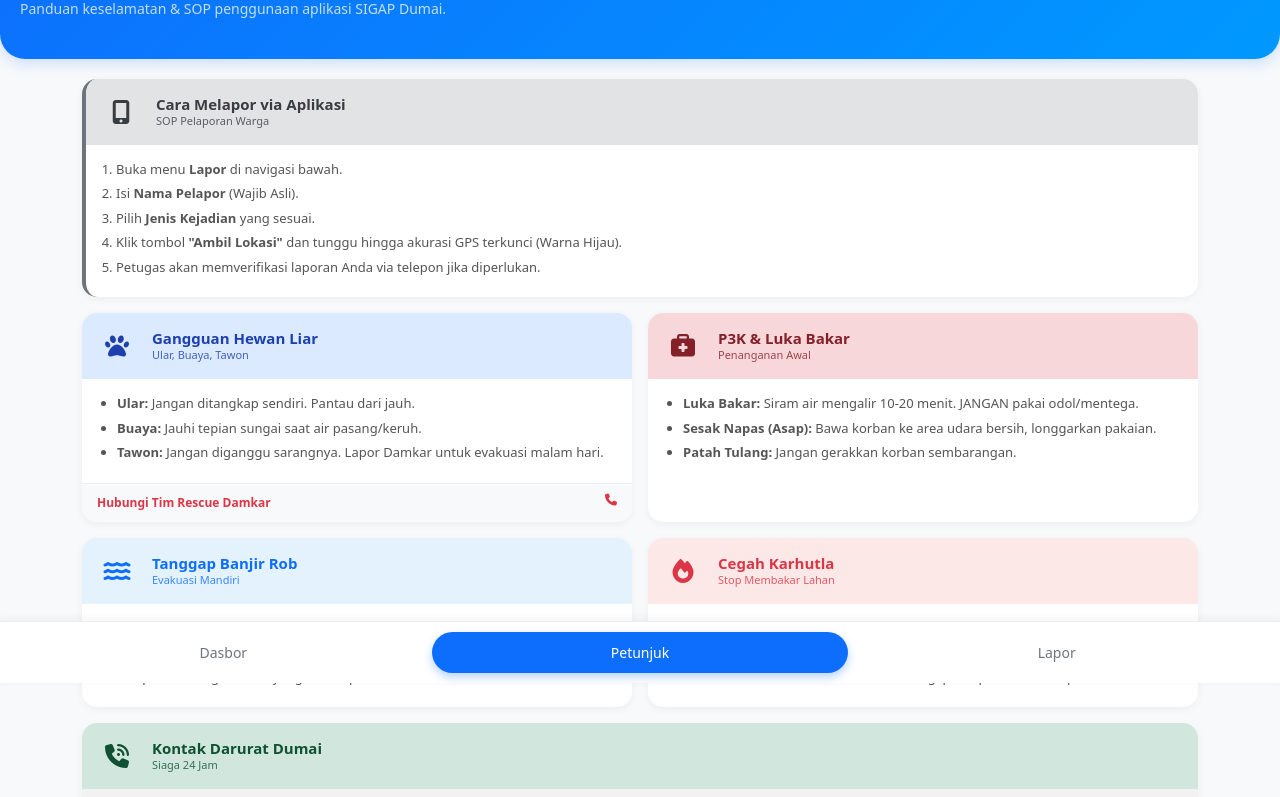
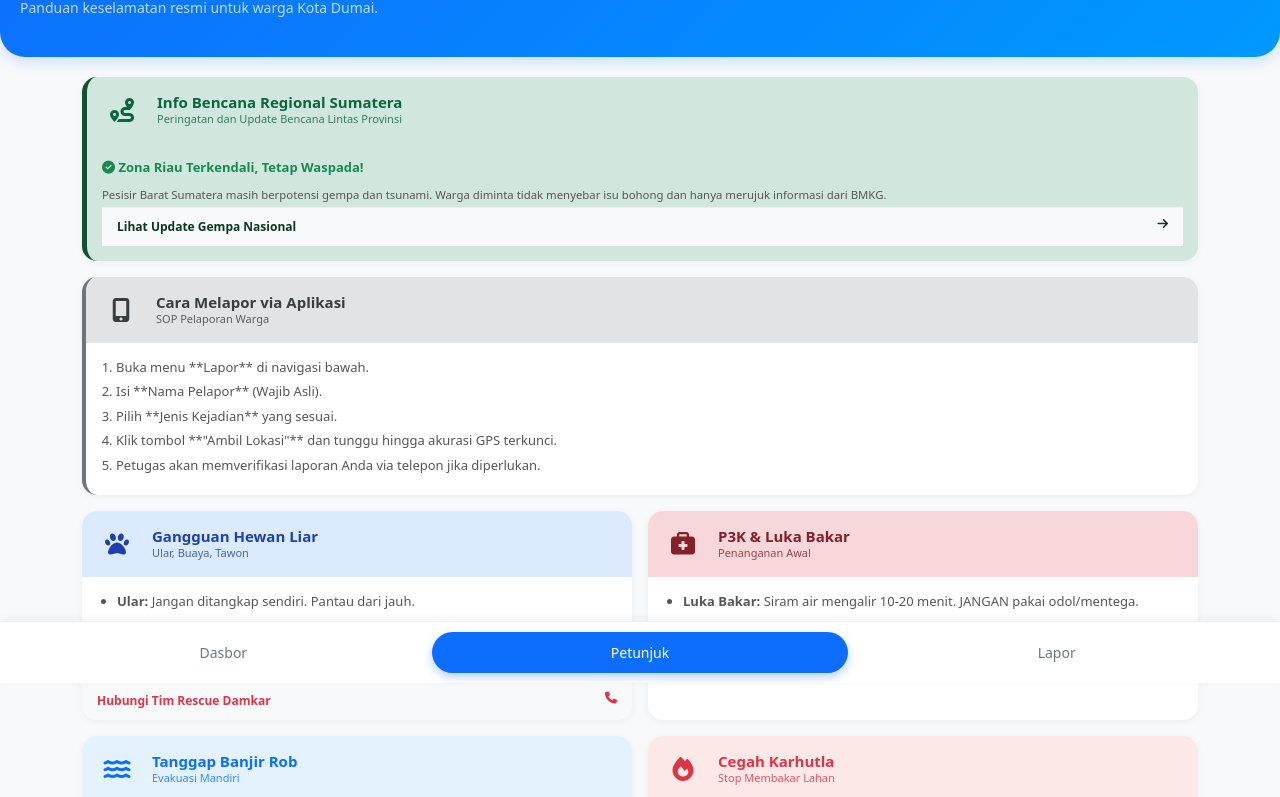
Before and after one commit to sigap-dumai/sigap-dumai.github.io, a plain HTML site: page panduan.html in a window 1280 px wide. Shown: the part 117-914 px from the top of the page. Drawn offline with nearby package versions, Linux system fonts and the light colour scheme.

Commit message:
Update panduan.html

```diff
--- a/panduan.html
+++ b/panduan.html
@@ -5,11 +5,14 @@
     <meta charset="UTF-8">
     <meta name="viewport" content="width=device-width, initial-scale=1.0, maximum-scale=1.0, user-scalable=no">
     <title>Petunjuk & SOP - SIGAP Dumai</title>
+    <link rel="icon" type="image/png" href="assets/img/sigap_dumai.png">
+
     <link rel="stylesheet" href="assets/css/main.css">
     <link href="https://cdn.jsdelivr.net/npm/bootstrap@5.3.0/dist/css/bootstrap.min.css" rel="stylesheet">
     <link rel="stylesheet" href="https://cdnjs.cloudflare.com/ajax/libs/font-awesome/6.4.0/css/all.min.css">
 
     <style>
+        /* CSS LAMA */
         .hero-section {
             background: linear-gradient(135deg, #0d6efd 0%, #0099ff 100%);
             color: white; padding: 30px 20px 40px;
@@ -27,10 +30,11 @@
         .header-banjir { background-color: #e3f2fd; color: #0d6efd; }
         .header-karhutla { background-color: #fde8e8; color: #dc3545; }
         .header-gempa { background-color: #fff3cd; color: #856404; }
-        .header-hewan { background-color: #dbeafe; color: #1e40af; } /* Baru: Hewan */
-        .header-app { background-color: #e2e3e5; color: #383d41; }   /* Baru: App */
-        .header-p3k { background-color: #f8d7da; color: #842029; }   /* Baru: Medis */
+        .header-hewan { background-color: #dbeafe; color: #1e40af; }
+        .header-app { background-color: #e2e3e5; color: #383d41; }
+        .header-p3k { background-color: #f8d7da; color: #842029; }
         .header-kontak { background-color: #d1e7dd; color: #0f5132; }
+        .header-regional { background-color: #d1e7dd; color: #0a6640; border-left: 5px solid #0f5132; }
 
         .info-icon { font-size: 24px; width: 40px; text-align: center; }
         .info-title { font-weight: bold; font-size: 15px; margin: 0; }
@@ -48,16 +52,35 @@
 
     <div class="hero-section">
         <div class="d-flex justify-content-between align-items-start mb-2">
-            <h2 class="fw-bold m-0">Pusat<br>Edukasi</h2>
+            <h2 class="fw-bold m-0">Siap Siaga<br>Bencana</h2>
             <img src="assets/img/dumai_idaman.png" alt="Logo" style="width: 40px; filter: brightness(0) invert(1);" onerror="this.style.display='none'">
         </div>
-        <p class="m-0 opacity-75" style="font-size: 14px;">
-            Panduan keselamatan & SOP penggunaan aplikasi SIGAP Dumai.
+        <p class="m-0 opacity-75" style="font-size: 14px; line-height: 1.4;">
+            Panduan keselamatan resmi untuk warga Kota Dumai.
         </p>
     </div>
 
     <div class="container pb-4">
         <div class="row g-3">
+
+            <div class="col-12">
+                <div class="card info-card header-regional">
+                    <div class="info-header">
+                        <div class="info-icon"><i class="fas fa-route"></i></div>
+                        <div>
+                            <h3 class="info-title">Info Bencana Regional Sumatera</h3>
+                            <span class="info-subtitle">Peringatan dan Update Bencana Lintas Provinsi</span>
+                        </div>
+                    </div>
+                    <div class="info-body">
+                        <p class="mb-2 fw-bold text-success"><i class="fas fa-check-circle"></i> Zona Riau Terkendali, Tetap Waspada!</p>
+                        <p class="small mb-1">Pesisir Barat Sumatera masih berpotensi gempa dan tsunami. Warga diminta tidak menyebar isu bohong dan hanya merujuk informasi dari BMKG.</p>
+                        <a href="https://www.bmkg.go.id/gempabumi/" target="_blank" class="info-link text-success-emphasis">
+                            Lihat Update Gempa Nasional <i class="fas fa-arrow-right float-end"></i>
+                        </a>
+                    </div>
+                </div>
+            </div>
 
             <div class="col-12">
                 <div class="card info-card border-start border-4 border-secondary">
@@ -70,10 +93,10 @@
                     </div>
                     <div class="info-body">
                         <ol class="info-list" style="padding-left: 15px;">
-                            <li>Buka menu <strong>Lapor</strong> di navigasi bawah.</li>
-                            <li>Isi <strong>Nama Pelapor</strong> (Wajib Asli).</li>
-                            <li>Pilih <strong>Jenis Kejadian</strong> yang sesuai.</li>
-                            <li>Klik tombol <strong>"Ambil Lokasi"</strong> dan tunggu hingga akurasi GPS terkunci (Warna Hijau).</li>
+                            <li>Buka menu **Lapor** di navigasi bawah.</li>
+                            <li>Isi **Nama Pelapor** (Wajib Asli).</li>
+                            <li>Pilih **Jenis Kejadian** yang sesuai.</li>
+                            <li>Klik tombol **"Ambil Lokasi"** dan tunggu hingga akurasi GPS terkunci.</li>
                             <li>Petugas akan memverifikasi laporan Anda via telepon jika diperlukan.</li>
                         </ol>
                     </div>
@@ -114,7 +137,7 @@
                     <div class="info-body">
                         <ul class="info-list">
                             <li><strong>Luka Bakar:</strong> Siram air mengalir 10-20 menit. JANGAN pakai odol/mentega.</li>
-                            <li><strong>Sesak Napas (Asap):</strong> Bawa korban ke area udara bersih, longgarkan pakaian.</li>
+                            <li><strong>Sesak Napas (Asap):</strong> Bawa korban ke area udara bersih.</li>
                             <li><strong>Patah Tulang:</strong> Jangan gerakkan korban sembarangan.</li>
                         </ul>
                     </div>
@@ -151,7 +174,7 @@
                     </div>
                     <div class="info-body">
                         <ul class="info-list">
-                            <li>Membakar lahan = <strong>Tindak Pidana.</strong></li>
+                            <li>Membakar lahan = **Tindak Pidana.**</li>
                             <li>Segera lapor jika melihat asap mengepul.</li>
                             <li>Gunakan masker basah untuk melindungi pernapasan dari asap tebal.</li>
                         </ul>
@@ -161,6 +184,7 @@
 
             <div class="col-12">
                 <div class="card info-card">
+                    <div class="card-body p-0">
                         <div class="info-header header-kontak">
                             <div class="info-icon"><i class="fas fa-phone-volume"></i></div>
                             <div>
@@ -168,7 +192,6 @@
                                 <span class="info-subtitle">Siaga 24 Jam</span>
                             </div>
                         </div>
-                    <div class="card-body p-0">
                         <table class="table table-striped mb-0 table-sm" style="font-size: 13px;">
                             <tbody>
                                 <tr><td class="ps-3 py-2">Call Center Bencana</td><td class="text-end pe-3 fw-bold text-danger">112</td></tr>
@@ -183,10 +206,6 @@
             </div>
 
         </div>
-
-        <div class="text-center mt-4 mb-3 opacity-25">
-             <small>SIGAP Dumai v1.2</small>
-        </div>
     </div>
 
     <div class="bottom-nav">
```
Lines whose indentation alone changed are shown as unchanged.
